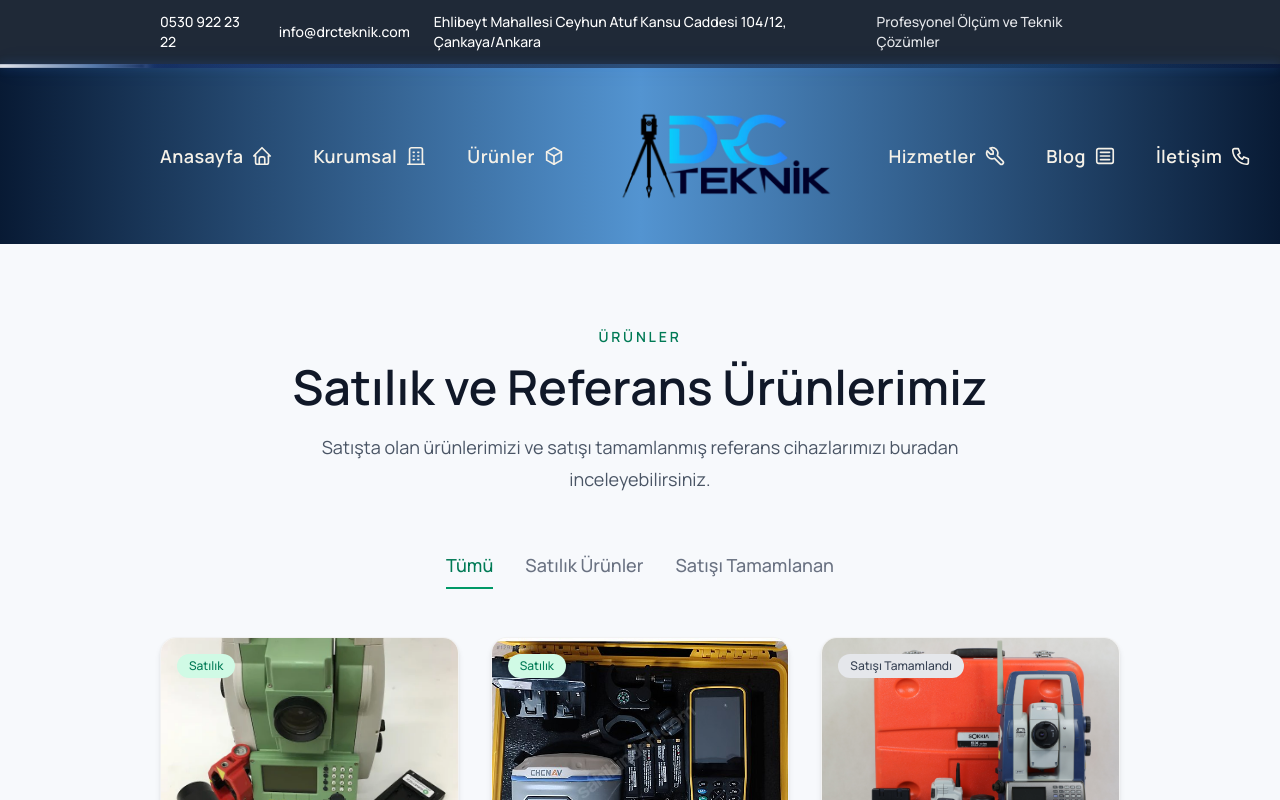
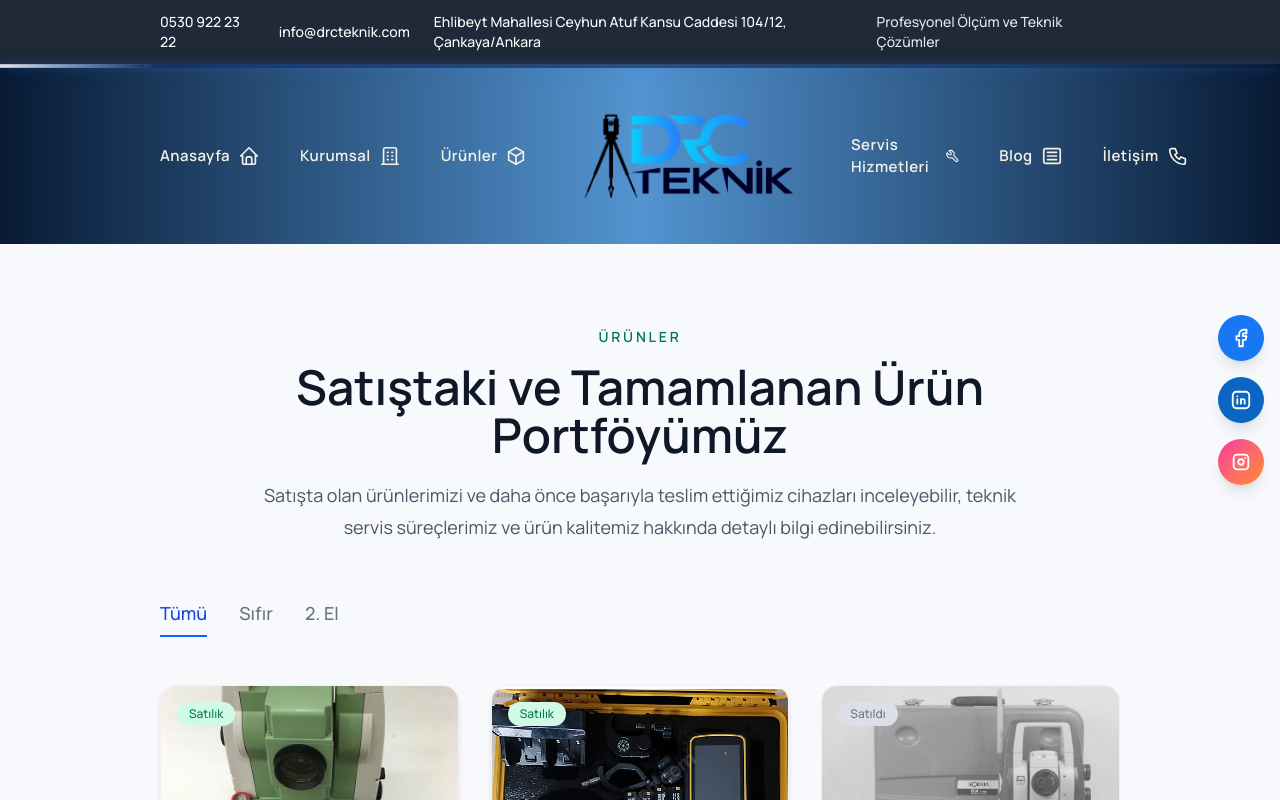
Before and after one commit to asebneemu/drc-teknik, a React (Vite) app: page /urunler in a window 1280 px wide. Shown: the top 800 px of the page. Built offline with nearby package versions, Linux system fonts and the light colour scheme; the HTML template or start-up script is replaced by a standard one.

Commit message:
navbar, social sidebar ve ürün filtreleri güncellendi

```diff
--- a/src/App.jsx
+++ b/src/App.jsx
@@ -4,11 +4,13 @@ import HomePage from "./pages/HomePage";
 import AboutUsPage from "./pages/AboutUsPage";
 import ProductsPage from "./pages/ProductsPage";
 import ServicesPage from "./pages/ServicesPage";
+import SocialSidebar from "./components/SocialSideBar";
 
 export default function App() {
   return (
     <Router>
       <Header /> {/* BURAYA AL */}
+      <SocialSidebar />
       <Routes>
         <Route path="/" element={<HomePage />} />
         <Route path="/kurumsal" element={<AboutUsPage />} />
--- a/src/components/HeroVideo.jsx
+++ b/src/components/HeroVideo.jsx
@@ -8,7 +8,7 @@ export default function HeroVideo() {
         playsInline
         preload="auto"
       >
-        <source src="/bg-13.mp4" type="video/mp4" />
+        <source src="/bg-16.mp4" type="video/mp4" />
         Tarayıcın video etiketini desteklemiyor.
       </video>
     </section>
--- a/src/components/Navbar.jsx
+++ b/src/components/Navbar.jsx
@@ -15,7 +15,7 @@ const leftLinks = [
 ];
 
 const rightLinks = [
-  { label: "Hizmetler", href: "/hizmetler", icon: IconTool },
+  { label: "Servis Hizmetleri", href: "/hizmetler", icon: IconTool },
   { label: "Blog", href: "/blog", icon: IconArticle },
   { label: "İletişim", href: "/iletisim", icon: IconPhone },
 ];
@@ -26,9 +26,9 @@ function NavItem({ item, className = "" }) {
   return (
     <Link
       to={item.href}
-      className={`group flex items-center gap-2 py-3 text-[18px] font-semibold !text-[#f5f1e8] no-underline transition-all duration-300 hover:!text-blue-200 ${className}`}
+      className={`group flex items-center gap-2 py-3 text-[15px] font-semibold !text-[#f5f1e8] no-underline transition-all duration-300 hover:!text-blue-200 ${className}`}
     >
-      <span className="relative !text-[#f5f1e8] tracking-wide">
+      <span className="relative !text-[#f5f1e8] tracking-[0.03em]">
         {item.label}
         <span className="absolute left-0 -bottom-1 h-[2px] w-0 bg-blue-300 transition-all duration-300 group-hover:w-full"></span>
       </span>
@@ -52,6 +52,8 @@ export default function Navbar() {
       }}
     >
       <div className="mx-auto flex w-[75%] items-center justify-between py-6">
+
+        {/* Sol */}
         <div className="flex flex-1 items-center justify-start gap-10">
           {leftLinks.map((item, index) => (
             <NavItem
@@ -62,6 +64,7 @@ export default function Navbar() {
           ))}
         </div>
 
+        {/* Logo */}
         <Link to="/" className="mx-12 flex shrink-0 items-center justify-center">
           <img
             src="/logo.png"
@@ -70,6 +73,7 @@ export default function Navbar() {
           />
         </Link>
 
+        {/* Sağ */}
         <div className="flex flex-1 items-center justify-end gap-10">
           {rightLinks.map((item, index) => (
             <NavItem
@@ -79,6 +83,7 @@ export default function Navbar() {
             />
           ))}
         </div>
+
       </div>
     </nav>
   );
--- a/src/components/ProductCard.jsx
+++ b/src/components/ProductCard.jsx
@@ -1,21 +1,43 @@
 const ProductCard = ({ item }) => {
+  const isSold = item.status === "sold";
+
   return (
-    <div className="bg-white rounded-2xl shadow-md overflow-hidden border border-black/5 transition-all duration-300 hover:shadow-xl hover:-translate-y-1">
+    <div
+      className={`rounded-2xl overflow-hidden border border-black/5 transition-all duration-300 ${
+        isSold
+          ? "bg-gray-50 opacity-70"
+          : "bg-white shadow-md hover:shadow-xl hover:-translate-y-1"
+      }`}
+    >
       <div className="relative">
         <img
           src={item.image}
           alt={item.title}
-          className="w-full h-56 object-cover"
+          className={`w-full h-56 object-cover ${
+            isSold ? "grayscale" : ""
+          }`}
         />
 
+        {/* STATUS */}
         <span
           className={`absolute top-4 left-4 text-xs px-3 py-1 rounded-full font-medium ${
             item.status === "sale"
               ? "bg-emerald-100 text-emerald-700"
-              : "bg-gray-200 text-gray-700"
+              : "bg-gray-300 text-gray-700"
           }`}
         >
-          {item.status === "sale" ? "Satılık" : "Satışı Tamamlandı"}
+          {item.status === "sale" ? "Satılık" : "Satıldı"}
+        </span>
+
+        {/* CONDITION */}
+        <span
+          className={`absolute bottom-4 right-4 text-xs px-3 py-1 rounded-full font-medium ${
+            item.condition === "new"
+              ? "bg-blue-100 text-blue-700"
+              : "bg-orange-100 text-orange-700"
+          }`}
+        >
+          {item.condition === "new" ? "Sıfır" : "2. El"}
         </span>
       </div>
 
@@ -30,8 +52,10 @@ const ProductCard = ({ item }) => {
           {item.description}
         </p>
 
-        {item.status === "sale" && (
-          <p className="text-lg font-bold text-emerald-700">{item.price}</p>
+        {!isSold && (
+          <p className="text-lg font-bold text-emerald-700">
+            {item.price}
+          </p>
         )}
       </div>
     </div>
--- /dev/null
+++ b/src/components/SocialSidebar.jsx
@@ -0,0 +1,40 @@
+// src/components/SocialSidebar.jsx
+
+import { IconBrandFacebook, IconBrandLinkedin, IconBrandInstagram } from "@tabler/icons-react";
+
+const SocialSidebar = () => {
+  return (
+    <div className="fixed right-4 top-1/2 -translate-y-1/2 z-50 flex flex-col gap-4">
+
+      <a
+        href="https://www.facebook.com/profile.php?id=61557797723649#"
+        target="_blank"
+        rel="noopener noreferrer"
+        className="bg-[#1877f2] p-3 rounded-full shadow-lg hover:scale-110 transition-all duration-300"
+      >
+        <IconBrandFacebook size={22} className="text-white" />
+      </a>
+
+      <a
+        href="https://www.linkedin.com/in/drc-teknik-chcnav-efix-t%C3%BCrkiye-tek-yetkili-servisi-65185aa2/"
+        target="_blank"
+        rel="noopener noreferrer"
+        className="bg-[#0a66c2] p-3 rounded-full shadow-lg hover:scale-110 transition-all duration-300"
+      >
+        <IconBrandLinkedin size={22} className="text-white" />
+      </a>
+
+      <a
+        href="https://www.instagram.com/drcteknikservice/"
+        target="_blank"
+        rel="noopener noreferrer"
+        className="bg-gradient-to-br from-pink-500 to-orange-400 p-3 rounded-full shadow-lg hover:scale-110 transition-all duration-300"
+      >
+        <IconBrandInstagram size={22} className="text-white" />
+      </a>
+
+    </div>
+  );
+};
+
+export default SocialSidebar;
--- a/src/data/products.js
+++ b/src/data/products.js
@@ -6,6 +6,7 @@ const products = [
     description: "Temiz kullanılmış, bakımları yapılmış ve sahaya hazır durumda.",
     price: "₺85.000",
     status: "sale",
+    condition: "used",
     category: "totalstation",
     date: "20 Mart 2026",
   },
@@ -16,6 +17,7 @@ const products = [
     description: "Kalibrasyonu tamamlanmış, yüksek hassasiyetli ölçüm cihazı.",
     price: "₺120.000",
     status: "sale",
+    condition: "new",
     category: "gps",
     date: "18 Mart 2026",
   },
@@ -26,6 +28,7 @@ const products = [
     description: "Kontrolleri yapılmış, sorunsuz çalışan ikinci el cihaz.",
     price: "₺70.000",
     status: "sold",
+    condition: "used",
     category: "totalstation",
     date: "12 Mart 2026",
   },
@@ -36,6 +39,7 @@ const products = [
     description: "Profesyonel kullanım için uygun, temiz ve güvenilir cihaz.",
     price: "₺42.500",
     status: "sale",
+    condition: "new",
     category: "nivo",
     date: "10 Mart 2026",
   },
@@ -46,6 +50,7 @@ const products = [
     description: "Satışı tamamlanmış referans ürün.",
     price: "₺28.000",
     status: "sold",
+    condition: "used",
     category: "nivo",
     date: "5 Mart 2026",
   },
@@ -56,6 +61,7 @@ const products = [
     description: "Bakımı yapılmış, kullanıma hazır teodolit cihazı.",
     price: "₺31.000",
     status: "sale",
+    condition: "new",
     category: "teodolit",
     date: "1 Mart 2026",
   },
--- a/src/pages/ProductsPage.jsx
+++ b/src/pages/ProductsPage.jsx
@@ -3,12 +3,12 @@ import ProductCard from "../components/ProductCard";
 import products from "../data/products";
 
 const ProductsPage = () => {
-  const [filter, setFilter] = useState("all");
+  const [conditionFilter, setConditionFilter] = useState("all");
 
   const filteredProducts =
-    filter === "all"
+    conditionFilter === "all"
       ? products
-      : products.filter((item) => item.status === filter);
+      : products.filter((item) => item.condition === conditionFilter);
 
   return (
     <div className="w-full bg-[#f7f9fc] py-20">
@@ -19,50 +19,52 @@ const ProductsPage = () => {
           </span>
 
           <h1 className="text-4xl md:text-5xl font-bold text-gray-900 mb-5">
-            Satılık ve Referans Ürünlerimiz
+            Satıştaki ve Tamamlanan Ürün Portföyümüz
           </h1>
 
           <p className="max-w-3xl mx-auto text-gray-600 text-lg leading-8">
-            Satışta olan ürünlerimizi ve satışı tamamlanmış referans cihazlarımızı
-            buradan inceleyebilirsiniz.
+            Satışta olan ürünlerimizi ve daha önce başarıyla teslim ettiğimiz cihazları inceleyebilir,
+            teknik servis süreçlerimiz ve ürün kalitemiz hakkında detaylı bilgi edinebilirsiniz.
           </p>
         </div>
 
-        <div className="flex flex-wrap justify-center gap-8 mb-12">
+        {/* 🔥 SADE FİLTRE */}
+        <div className="flex justify-start gap-8 mb-12">
           <button
-            onClick={() => setFilter("all")}
-            className={`text-lg font-medium pb-2 border-b-2 transition-all duration-300 ${
-              filter === "all"
-                ? "border-emerald-600 text-emerald-700"
-                : "border-transparent text-gray-500 hover:text-emerald-600"
+            onClick={() => setConditionFilter("all")}
+            className={`text-lg font-medium pb-2 border-b-2 transition ${
+              conditionFilter === "all"
+                ? "border-blue-600 text-blue-700"
+                : "border-transparent text-gray-500 hover:text-blue-600"
             }`}
           >
             Tümü
           </button>
 
           <button
-            onClick={() => setFilter("sale")}
-            className={`text-lg font-medium pb-2 border-b-2 transition-all duration-300 ${
-              filter === "sale"
-                ? "border-emerald-600 text-emerald-700"
-                : "border-transparent text-gray-500 hover:text-emerald-600"
+            onClick={() => setConditionFilter("new")}
+            className={`text-lg font-medium pb-2 border-b-2 transition ${
+              conditionFilter === "new"
+                ? "border-blue-600 text-blue-700"
+                : "border-transparent text-gray-500 hover:text-blue-600"
             }`}
           >
-            Satılık Ürünler
+            Sıfır
           </button>
 
           <button
-            onClick={() => setFilter("sold")}
-            className={`text-lg font-medium pb-2 border-b-2 transition-all duration-300 ${
-              filter === "sold"
-                ? "border-emerald-600 text-emerald-700"
-                : "border-transparent text-gray-500 hover:text-emerald-600"
+            onClick={() => setConditionFilter("used")}
+            className={`text-lg font-medium pb-2 border-b-2 transition ${
+              conditionFilter === "used"
+                ? "border-blue-600 text-blue-700"
+                : "border-transparent text-gray-500 hover:text-blue-600"
             }`}
           >
-            Satışı Tamamlanan
+            2. El
           </button>
         </div>
 
+        {/* Ürünler */}
         <div className="grid grid-cols-1 md:grid-cols-2 xl:grid-cols-3 gap-8">
           {filteredProducts.map((item) => (
             <ProductCard key={item.id} item={item} />
```
Also changed, not shown: 2 other files (tests, documents, lock files or other folders).
